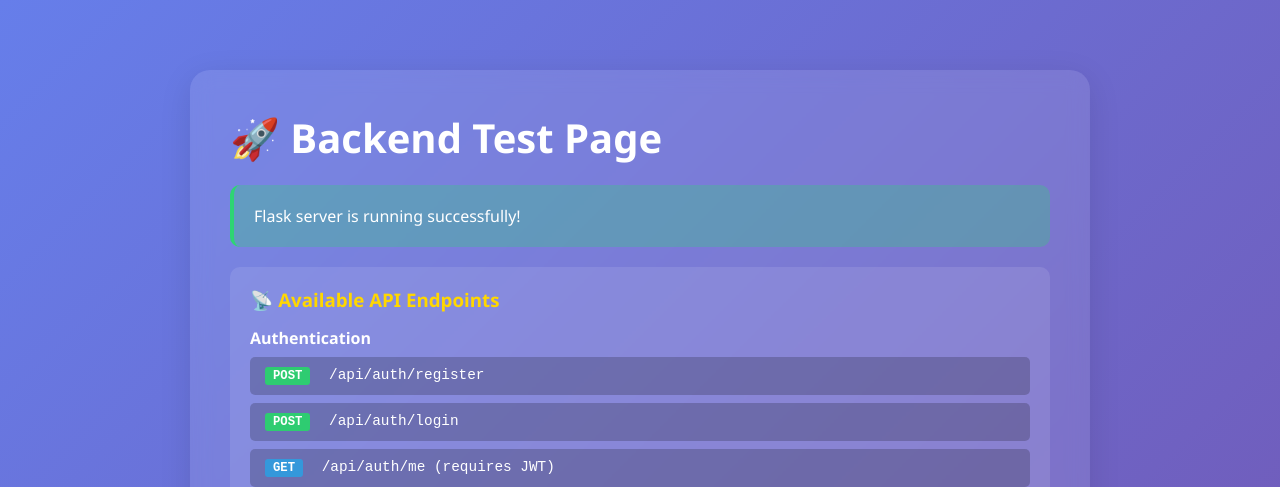
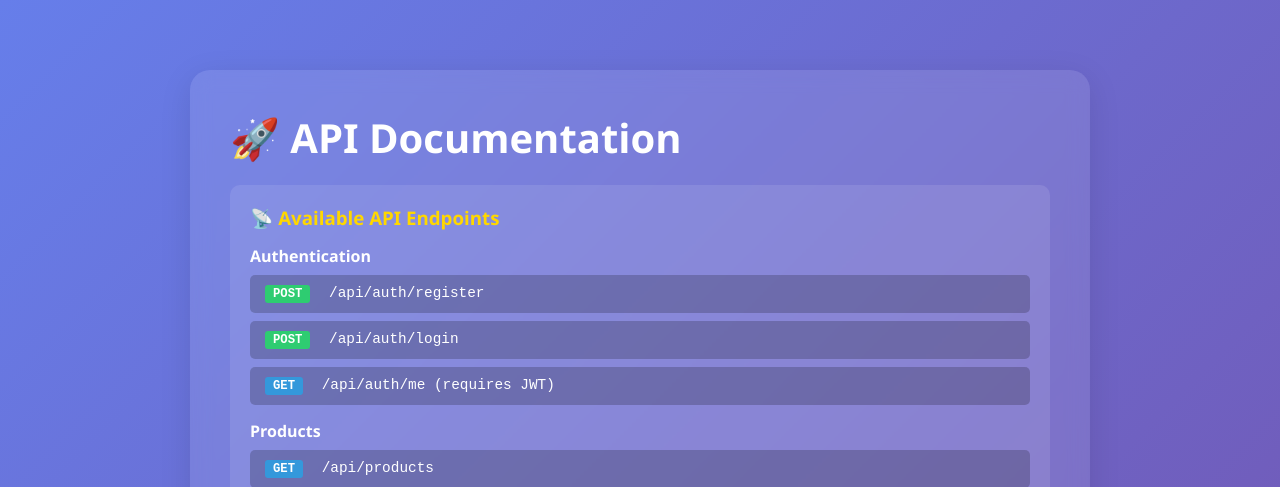
Before and after one commit to HolyDen/supermarket-app, a Python web app: template backend/templates/index.html in a window 1280 px wide. Shown: the top 487 px of the page. Run offline with Jinja, Linux system fonts and the light colour scheme; the template is opened without the code that fills it, so the values that code supplies are empty.

Commit message:
jinha template changed from test to docs

```diff
--- a/backend/templates/index.html
+++ b/backend/templates/index.html
@@ -4,7 +4,7 @@
 <head>
     <meta charset="UTF-8">
     <meta name="viewport" content="width=device-width, initial-scale=1.0">
-    <title>Backend Test - Supermarket App</title>
+    <title>API Documentation - Supermarket App</title>
     <style>
         * {
             margin: 0;
@@ -155,12 +155,7 @@
 
 <body>
     <div class="container">
-        <h1>🚀 Backend Test Page</h1>
-
-        <div class="status">
-            <h2>{{ message }}</h2>
-            <p>Flask server is running successfully!</p>
-        </div>
+        <h1>🚀 API Documentation</h1>
 
         <div class="info-section">
             <h3>📡 Available API Endpoints</h3>
```
Also changed, not shown: backend/app.py (+4 -4 lines), README.md.
